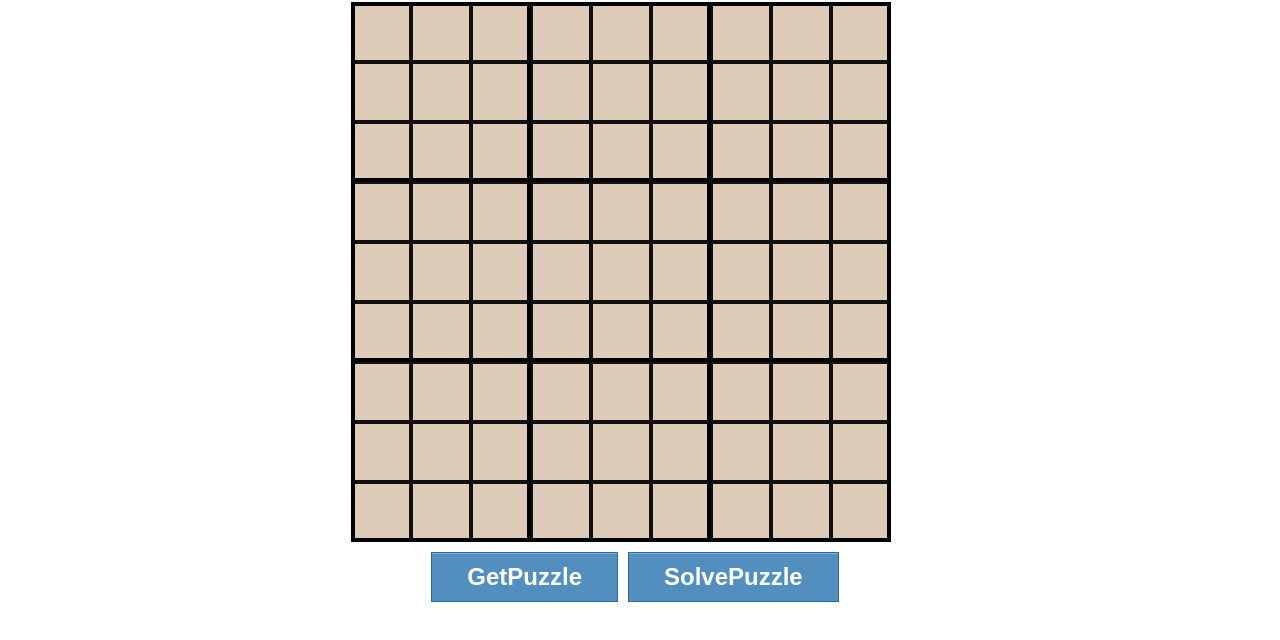
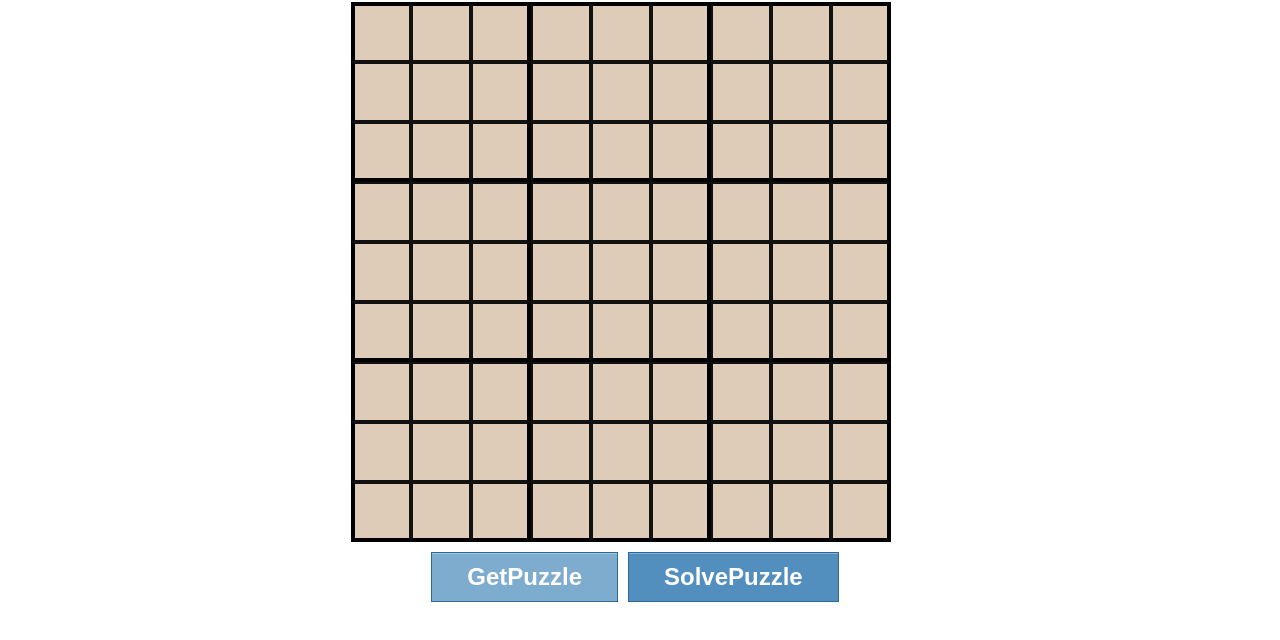
Before and after one commit to Chandrahasa06/sudoku_Solver, a plain HTML site: page Sudoku_Solver/index.html in a window 1280 px wide. In both pictures the pointer is over the button "GetPuzzle". Shown: the part 223-863 px from the top of the page. Drawn offline with Linux system fonts and the light colour scheme.

Commit message:
Update style.css

```diff
--- a/Sudoku_Solver/style.css
+++ b/Sudoku_Solver/style.css
@@ -72,6 +72,10 @@
     margin-right: 10px;
 }
 
+#GetPuzzle:hover,#SolvePuzzle:hover{
+    background-color: #7eacce;
+}
+
 .box{
     background-color: #decbb8;
     border: 2px solid  rgb(17, 17, 17);
```
